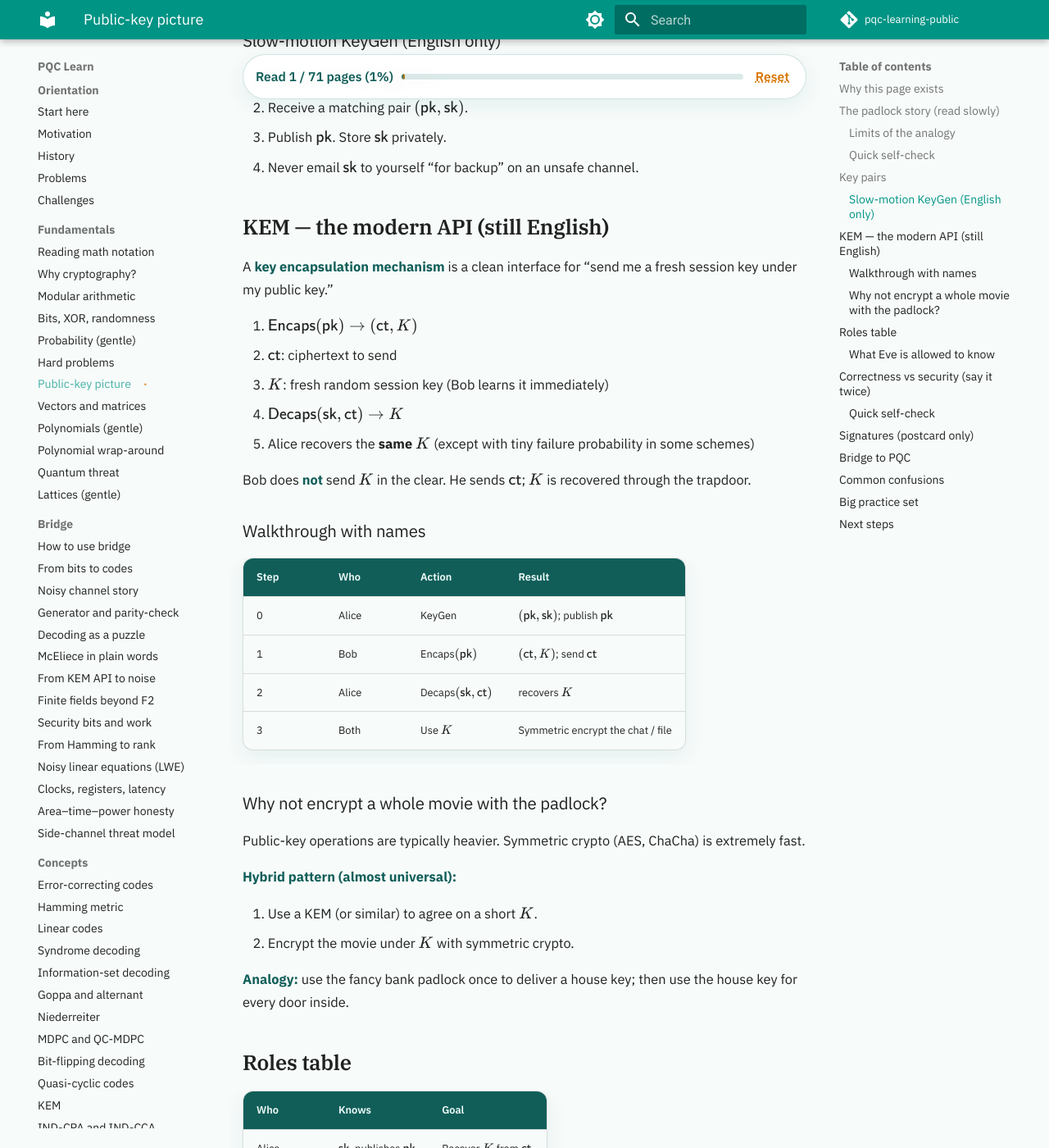
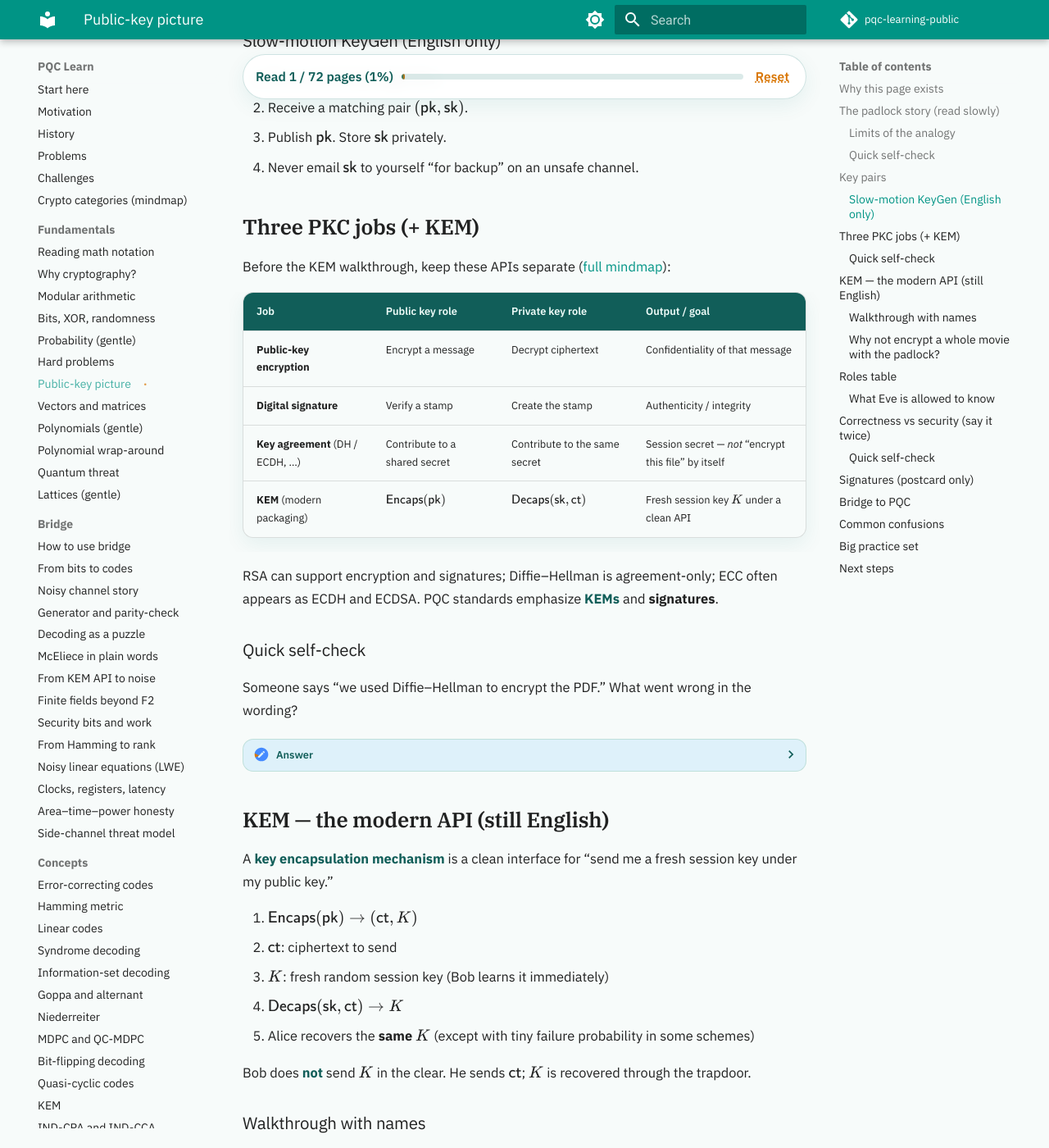
Before and after one commit to Post-Quantum-Cryptography-PQC/learning, an MkDocs documentation site: the page built from docs/fundamentals/public-key-picture.md, in a window 1280 px wide and 1400 px high, scrolled down 2022 px. Shown: the whole window at 82% size. Built offline with MkDocs 1.6.1 and Material for MkDocs 9.7.7, drawn with Linux system fonts in a browser that asks for light colours; comment, search, counter and statistics services are not loaded; some of the changed text lies outside the part shown.

Commit message:
sync from pqc-learning-public@f62e85c

```diff
--- a/docs/fundamentals/public-key-picture.md
+++ b/docs/fundamentals/public-key-picture.md
@@ -1,9 +1,9 @@
 # Public-key crypto in one picture
 
-**Prereqs:** [Why cryptography?](why-cryptography.md) · [Hard problems](hard-problems.md)
+**Prereqs:** [Why cryptography?](why-cryptography.md) · [Hard problems](hard-problems.md) · [Crypto categories (mindmap)](../orientation/crypto-categories.md) (recommended)
 **Next:** [Quantum threat](quantum-threat.md) · [Vectors](vectors-matrices.md)
 
-**Learning goals.** Explain public vs secret keys with the padlock story, walk Encaps/Decaps in plain English, say why real systems combine public-key crypto with AES-like tools, and separate correctness from security.
+**Learning goals.** Explain public vs secret keys with the padlock story, name the three classical PKC jobs plus KEM, walk Encaps/Decaps in plain English, say why real systems combine public-key crypto with AES-like tools, and separate correctness from security.
 
 ## Why this page exists
 
@@ -60,6 +60,26 @@ If $\mathsf{sk}$ leaks, the padlock is useless for secrecy going forward (and ma
 2. Receive a matching pair $(\mathsf{pk},\mathsf{sk})$.
 3. Publish $\mathsf{pk}$. Store $\mathsf{sk}$ privately.
 4. Never email $\mathsf{sk}$ to yourself “for backup” on an unsafe channel.
+
+## Three PKC jobs (+ KEM)
+
+Before the KEM walkthrough, keep these APIs separate ([full mindmap](../orientation/crypto-categories.md)):
+
+| Job | Public key role | Private key role | Output / goal |
+|-----|-----------------|------------------|---------------|
+| **Public-key encryption** | Encrypt a message | Decrypt ciphertext | Confidentiality of that message |
+| **Digital signature** | Verify a stamp | Create the stamp | Authenticity / integrity |
+| **Key agreement** (DH / ECDH, …) | Contribute to a shared secret | Contribute to the same secret | Session secret — *not* “encrypt this file” by itself |
+| **KEM** (modern packaging) | $\mathsf{Encaps}(\mathsf{pk})$ | $\mathsf{Decaps}(\mathsf{sk},\mathsf{ct})$ | Fresh session key $K$ under a clean API |
+
+RSA can support encryption and signatures; Diffie–Hellman is agreement-only; ECC often appears as ECDH and ECDSA. PQC standards emphasize **KEMs** and **signatures**.
+
+### Quick self-check
+
+Someone says “we used Diffie–Hellman to encrypt the PDF.” What went wrong in the wording?
+<details><summary>Answer</summary>
+DH establishes a <strong>shared secret</strong> (key agreement). Encrypting the PDF would use that secret with <strong>symmetric</strong> crypto (or a different public-key encryption / KEM story) — DH itself is not the encrypt-PDF API.
+</details>
 
 ## KEM — the modern API (still English)
 
@@ -129,7 +149,7 @@ Correctness (honest failure) — unless the failure somehow helps Eve; that inte
 
 Public-key crypto also does **signatures**: only the secret-key owner can stamp a message; anyone with $\mathsf{pk}$ can verify the stamp.
 That is authenticity, not confidentiality.
-KEMs and signatures are sibling tools — do not mix their APIs in your head.
+KEMs and signatures are sibling tools — do not mix their APIs in your head. Map: [Crypto categories](../orientation/crypto-categories.md) · glossary: [Digital signature](../glossary.md#digital-signature).
 
 ## Bridge to PQC
 
@@ -174,6 +194,7 @@ This lab’s TIT paper explainers are currently densest on the **code-based** tr
 
 ## Next steps
 
+- [Crypto categories (mindmap)](../orientation/crypto-categories.md) — folder tree of goals / symmetric / PKC / PQC
 - [Why quantum computers change crypto](quantum-threat.md)
 - [Vectors and matrices](vectors-matrices.md) — math language inside many padlocks
 - Concept later: [KEM](../concepts/kem.md)
--- a/mkdocs.yml
+++ b/mkdocs.yml
@@ -46,7 +46,11 @@ markdown_extensions:
   - toc:
       permalink: true
   - pymdownx.details
-  - pymdownx.superfences
+  - pymdownx.superfences:
+      custom_fences:
+        - name: mermaid
+          class: mermaid
+          format: !!python/name:pymdownx.superfences.fence_code_format
   - pymdownx.arithmatex:
       generic: true
 
@@ -72,6 +76,7 @@ nav:
       - History: orientation/history.md
       - Problems: orientation/problems.md
       - Challenges: orientation/challenges.md
+      - Crypto categories (mindmap): orientation/crypto-categories.md
   - Fundamentals:
       - Reading math notation: fundamentals/reading-math-notation.md
       - Why cryptography?: fundamentals/why-cryptography.md
```
Also changed, not shown: docs/glossary.md (+7 -2 lines), docs/index.md (+3 -1 lines), docs/orientation/README.md (+4 -2 lines), docs/orientation/challenges.md (+1 -1 lines), docs/orientation/crypto-categories.md (added, +174 -0 lines).
